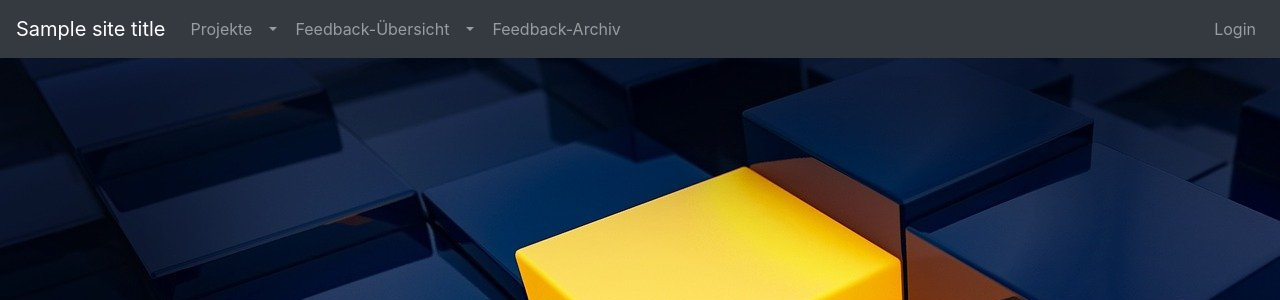
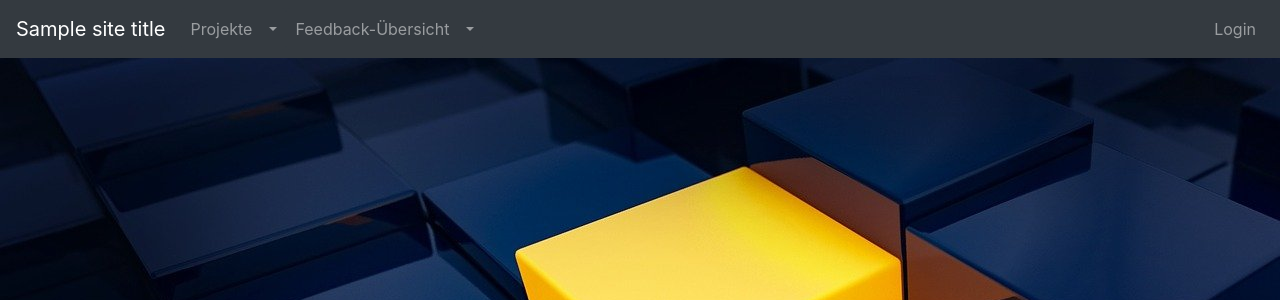
Before and after one commit to opinioxx/opinioxx, a Django app: template src/opinioxx/base/templates/base/base.html in a window 1280 px wide. Shown: the top 300 px of the page. Run offline with Django 3.2, Linux system fonts and the light colour scheme; the template is opened without the code that fills it: most values are stand-ins (such as "Sample title", 1, 10 or a date in 2020); some libraries are stand-ins or nearby versions.

Commit message:
moved feedback archive in navigation

```diff
--- a/src/opinioxx/base/templates/base/navigation.html
+++ b/src/opinioxx/base/templates/base/navigation.html
@@ -54,17 +54,16 @@
                         <div class="dropdown-menu bg-dark">
                             <a class="dropdown-item text-light bg-dark"
                                href="{% url 'base:newidea' project.id %}">Feedback eintragen</a>
+                            <hr class="m-0">
+                            {% if request.session.compactview %}
+                                <a class="dropdown-item text-light bg-dark {% if request.path == url %}active{% endif %}"
+                                   href="{% url 'base:archivecompact' project.id %}">Feedback-Archiv</a>
+                            {% else %}
+                                <a class="dropdown-item text-light bg-dark {% if request.path == url %}active{% endif %}"
+                                   href="{% url 'base:archive' project.id %}">Feedback-Archiv</a>
+                            {% endif %}
                         </div>
                     </div>
-                </li>
-                <li class="nav-item">
-                    {% if request.session.compactview %}
-                        <a class="nav-link btn bg-dark {% if request.path == url %}active{% endif %}"
-                           href="{% url 'base:archivecompact' project.id %}">Feedback-Archiv</a>
-                    {% else %}
-                        <a class="nav-link btn bg-dark {% if request.path == url %}active{% endif %}"
-                           href="{% url 'base:archive' project.id %}">Feedback-Archiv</a>
-                    {% endif %}
                 </li>
             {% endif %}
         </ul>
```
